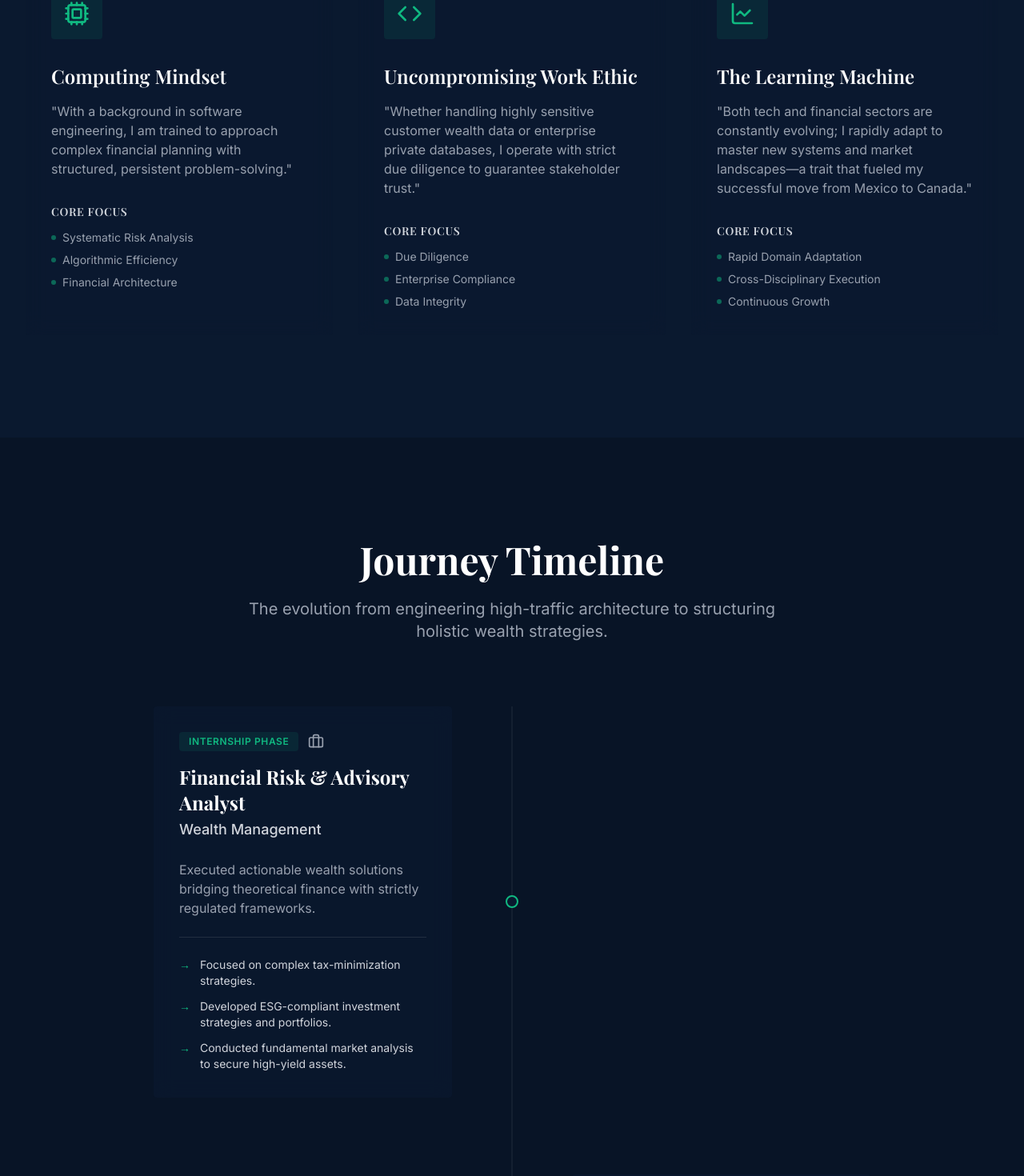
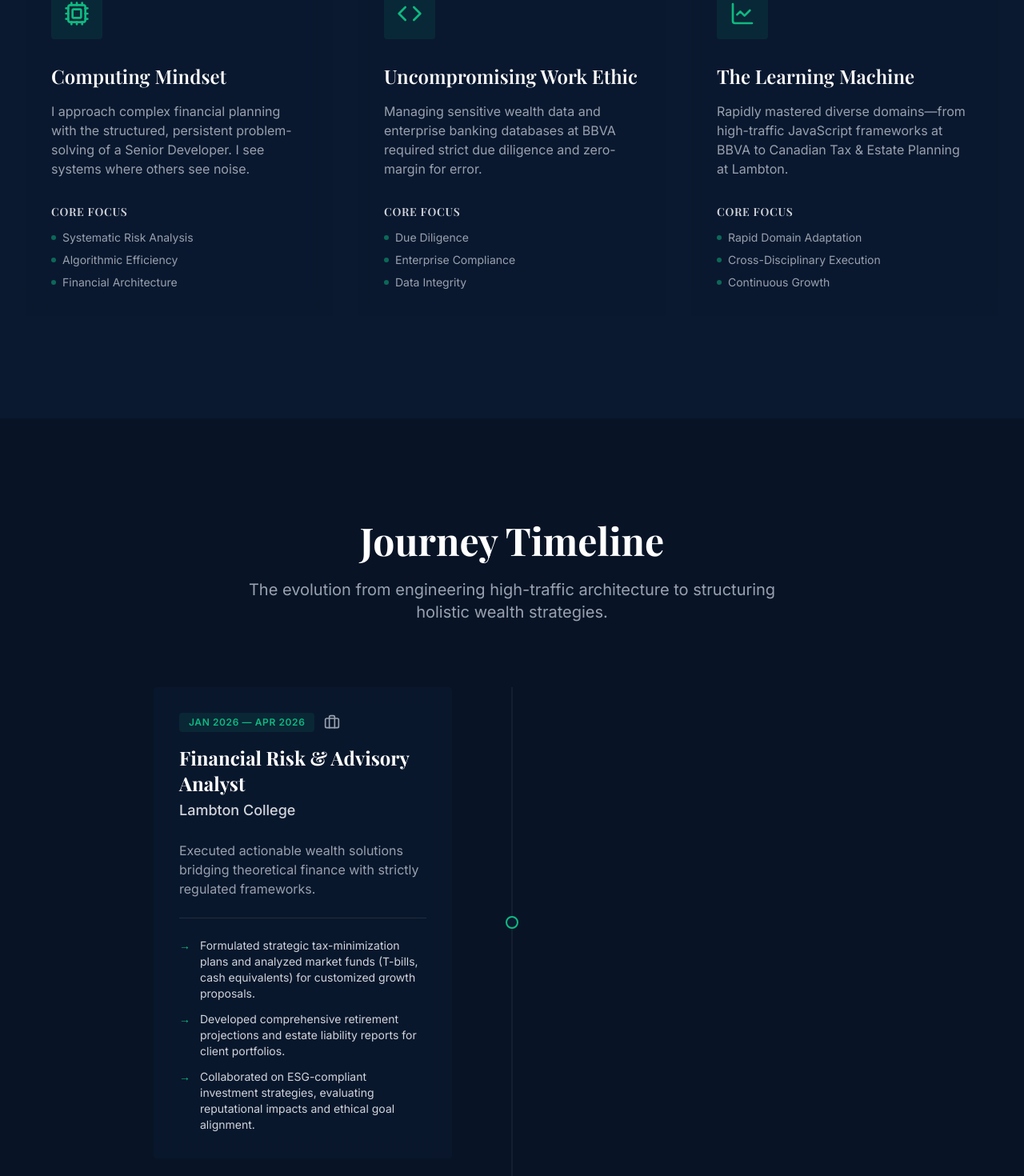
Before and after one commit to neobenjax/benjamin-sanchez-zebadua, a Next.js app: page / in a window 1280 px wide. Shown: the part 1259-2729 px from the top of the page at 80% size. Built offline with nearby package versions, Linux system fonts and the light colour scheme; a web font is replaced by a local one.

Commit message:
feat: finalize Synergy cards, Journey bullet points, expand toolbox & integrate Ottawa market Footer

```diff
--- a/src/app/page.tsx
+++ b/src/app/page.tsx
@@ -3,6 +3,7 @@ import Synergy from "@/components/Synergy";
 import Journey from "@/components/Journey";
 import Insights from "@/components/Insights";
 import Toolbox from "@/components/Toolbox";
+import Footer from "@/components/Footer";
 
 export default function Home() {
   return (
@@ -12,18 +13,7 @@ export default function Home() {
       <Journey />
       <Insights />
       <Toolbox />
-
-      {/* Simple Footer */}
-      <footer className="bg-primary border-t border-white/5 py-12">
-        <div className="max-w-7xl mx-auto px-4 sm:px-6 lg:px-8 text-center flex flex-col items-center">
-          <div className="font-serif text-lg tracking-widest text-white font-semibold mb-4 opacity-50">
-            BENJAMIN <span className="font-sans tracking-normal mx-1">//</span> STRATEGIST
-          </div>
-          <p className="text-gray-500 text-sm">
-            © {new Date().getFullYear()} Benjamin. Engineering Reliable Wealth Strategies.
-          </p>
-        </div>
-      </footer>
+      <Footer />
     </main>
   );
 }
--- /dev/null
+++ b/src/components/Footer.tsx
@@ -0,0 +1,57 @@
+"use client";
+
+import { motion } from "framer-motion";
+import { ArrowUpRight } from "lucide-react";
+
+export default function Footer() {
+  return (
+    <footer className="bg-primary pt-20 pb-12 border-t border-white/5 relative overflow-hidden">
+      {/* Decorative subtle background elements */}
+      <div className="absolute inset-0 z-0 opacity-10 pointer-events-none">
+        <div className="absolute left-1/4 top-0 w-1/2 h-full bg-gradient-to-r from-transparent via-[#10B981]/20 to-transparent blur-[100px]" />
+      </div>
+
+      <div className="max-w-7xl mx-auto px-4 sm:px-6 lg:px-8 relative z-10">
+        <div className="grid grid-cols-1 md:grid-cols-2 gap-12 mb-16">
+
+          <div className="flex flex-col">
+            <h3 className="text-3xl font-serif text-white font-bold mb-6">
+              Let's Engineer Your Strategy.
+            </h3>
+            <p className="text-gray-400 text-lg mb-8 max-w-md">
+              Bringing quantitative rigor and software scaling discipline to holistic wealth and risk management.
+            </p>
+            <a
+              href="mailto:contact@example.com"
+              className="inline-flex items-center text-accent font-semibold text-lg hover:text-white transition-colors"
+            >
+              Reach Out via Email
+              <ArrowUpRight className="ml-2 w-5 h-5" />
+            </a>
+          </div>
+
+          <div className="flex flex-col md:items-end justify-end space-y-4">
+            <div className="font-serif text-xl tracking-widest text-white font-semibold opacity-50 mb-4">
+              BENJAMIN <span className="font-sans tracking-normal mx-1">//</span> STRATEGIST
+            </div>
+            {/* FOOTER GROUNDING */}
+            <div className="text-gray-400 text-right text-sm">
+              <span className="block mb-1 text-white/80 font-medium">Based in Ottawa, ON</span>
+              Open to remote and local opportunities in FinTech and Financial Strategy.
+            </div>
+          </div>
+        </div>
+
+        <div className="border-t border-white/10 pt-8 flex flex-col md:flex-row items-center justify-between text-sm text-gray-500">
+          <p>
+            © {new Date().getFullYear()} Benjamin Sanchez Zebadua. All rights reserved.
+          </p>
+          <div className="mt-4 md:mt-0 space-x-6">
+            <a href="#" className="hover:text-accent transition-colors">LinkedIn</a>
+            <a href="#" className="hover:text-accent transition-colors">GitHub</a>
+          </div>
+        </div>
+      </div>
+    </footer>
+  );
+}
--- a/src/data/profile.ts
+++ b/src/data/profile.ts
@@ -62,21 +62,21 @@ export const profileData: ProfileData = {
     {
       id: "computing-mindset",
       title: "Computing Mindset",
-      description: "\"With a background in software engineering, I am trained to approach complex financial planning with structured, persistent problem-solving.\"",
+      description: "I approach complex financial planning with the structured, persistent problem-solving of a Senior Developer. I see systems where others see noise.",
       iconName: "Cpu",
       technologies: ["Systematic Risk Analysis", "Algorithmic Efficiency", "Financial Architecture"],
     },
     {
       id: "work-ethic",
       title: "Uncompromising Work Ethic",
-      description: "\"Whether handling highly sensitive customer wealth data or enterprise private databases, I operate with strict due diligence to guarantee stakeholder trust.\"",
+      description: "Managing sensitive wealth data and enterprise banking databases at BBVA required strict due diligence and zero-margin for error.",
       iconName: "Briefcase",
       technologies: ["Due Diligence", "Enterprise Compliance", "Data Integrity"],
     },
     {
       id: "learning-machine",
       title: "The Learning Machine",
-      description: "\"Both tech and financial sectors are constantly evolving; I rapidly adapt to master new systems and market landscapes—a trait that fueled my successful move from Mexico to Canada.\"",
+      description: "Rapidly mastered diverse domains—from high-traffic JavaScript frameworks at BBVA to Canadian Tax & Estate Planning at Lambton.",
       iconName: "LineChart",
       technologies: ["Rapid Domain Adaptation", "Cross-Disciplinary Execution", "Continuous Growth"],
     }
@@ -85,14 +85,14 @@ export const profileData: ProfileData = {
   journey: [
     {
       id: "financial-intern",
-      period: "Internship Phase",
+      period: "Jan 2026 — Apr 2026",
       role: "Financial Risk & Advisory Analyst",
-      company: "Wealth Management",
+      company: "Lambton College",
       description: "Executed actionable wealth solutions bridging theoretical finance with strictly regulated frameworks.",
       highlights: [
-        "Focused on complex tax-minimization strategies.",
-        "Developed ESG-compliant investment strategies and portfolios.",
-        "Conducted fundamental market analysis to secure high-yield assets."
+        "Formulated strategic tax-minimization plans and analyzed market funds (T-bills, cash equivalents) for customized growth proposals.",
+        "Developed comprehensive retirement projections and estate liability reports for client portfolios.",
+        "Collaborated on ESG-compliant investment strategies, evaluating reputational impacts and ethical goal alignment."
       ],
       type: "finance"
     },
@@ -103,22 +103,22 @@ export const profileData: ProfileData = {
       company: "Lambton College",
       description: "Bridging theoretical finance with real-world client solutions.",
       highlights: [
-        "Mastered advanced Canadian institutional frameworks.",
-        "Obtained Investment Funds in Canada (IFC) Certification.",
-        "Translated engineering logic to quantitative portfolio modeling."
+        "Obtained Investment Funds in Canada (IFC) Certification while mastering advanced Canadian institutional frameworks.",
+        "Translated engineering logic to quantitative portfolio modeling.",
+        "Specialized in core Canadian tax and estate planning fundamentals."
       ],
       type: "education"
     },
     {
       id: "bbva-senior-dev",
-      period: "2019 — 2024 (Mexico)",
+      period: "Oct 2019 — Oct 2024 (Mexico)",
       role: "Senior Software Developer",
-      company: "BBVA",
+      company: "BBVA Mexico",
       description: "Spearheaded high-traffic JavaScript applications within robust legacy frameworks.",
       highlights: [
-        "Engineered a 30% boost in application reliability across systems.",
-        "Led AI-driven efficiency initiatives and development standards.",
-        "Maintained zero-margin data error policies on enterprise databases."
+        "Led AI tool integration to optimize coding efficiency, accelerating implementation and reducing manual errors.",
+        "Spearheaded performance initiatives resulting in a 30% boost in application reliability and speed in high-traffic environments.",
+        "Established organization-wide best practices, reducing defect rates by 20% and enhancing software quality standards."
       ],
       type: "engineering"
     }
@@ -174,7 +174,7 @@ export const profileData: ProfileData = {
     },
     {
       title: "Track 2: Finance",
-      skills: ["Canadian Tax Law", "Estate Planning", "ESG Risk Profiling", "IFC Certification", "Financial Modeling (Advanced Excel)"]
+      skills: ["Strategic Tax Minimization", "Estate Planning", "ESG Risk Profiling", "Fundamental Analysis", "DCF Modeling", "IFC Certification", "Retirement Projections"]
     }
   ]
 };
```
